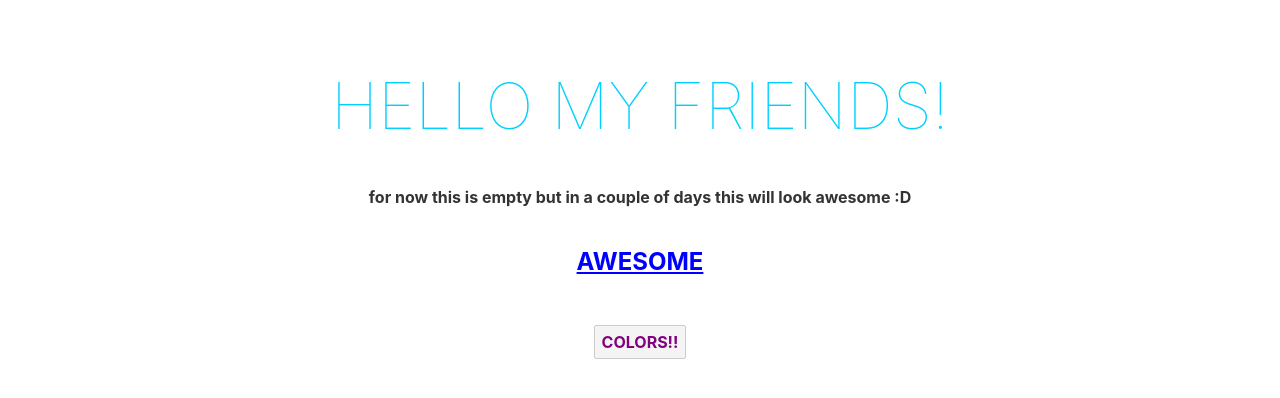
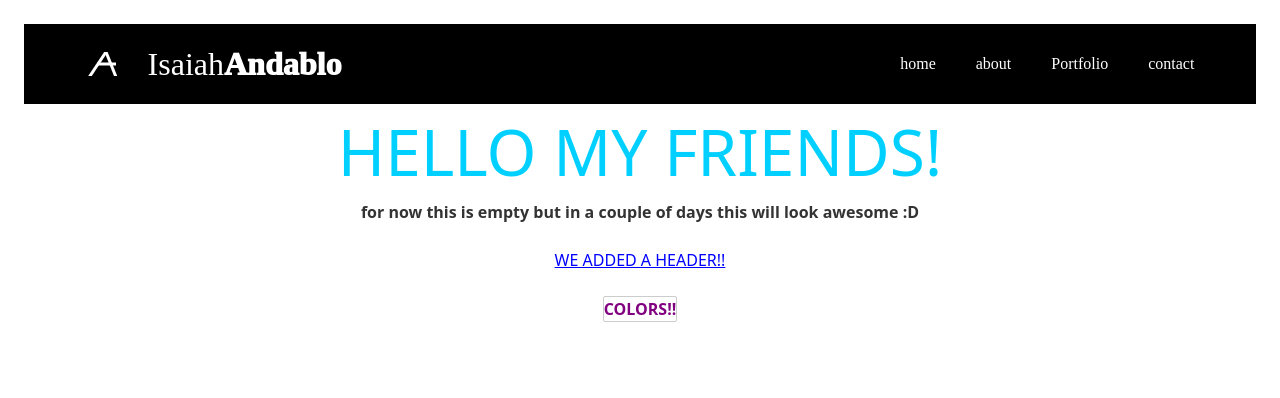
Before and after one commit to Is4iah/MyWebsite, a Svelte app: page / in a window 1280 px wide. Shown: the top 398 px of the page. Built offline with nearby package versions, Linux system fonts and the light colour scheme.

Commit message:
Added a header!

```diff
--- a/src/App.svelte
+++ b/src/App.svelte
@@ -4,12 +4,10 @@
     const headingID = 'heading'
     const id = 'headingId'
     let words = "<b> COLORS!! </b>"
-    // const disabled = false
+    const disabled = false
     let status = true
     let promoted = false
-
     let br = "<br></br>"
-
     function changeStatus() {
         if (promoted == false)  {
             promoted = true;
@@ -25,6 +23,16 @@
         }
     }
 
+    // import Header from "./Header.svelte"
+    import Navbar from './Navbar.svelte'
+	import Sidebar from './Sidebar.svelte'
+	import Main from './Main.svelte'
+    import Text from './Text.svelte'
+
+    import HeaderOnline from './HeaderOnline.svelte'
+
+    let open = false
+
 
 
 </script>
@@ -35,17 +43,29 @@
     <!-- <h2 class={!promoted ? 'promoted' : ''}> Promoted </h2>
     <h2 class:promoted> Promoted </h2> -->
 
+    <HeaderOnline/>
+
+    <!-- <Sidebar bind:open/>
+    <Navbar bind:sidebar={open}/>
+    <Main/>
+    <Text/> -->
+
 
 
 
 	<h1>Hello {name}!</h1>
     <div>{@html channel}</div>
-    <h2 class={status ? 'win' : 'danger'} > AWESOME {@html br} </h2>
+    <h2 class={status ? 'win' : 'danger'} > WE ADDED A HEADER!! {@html br} </h2>
 
     <button on:click={changeStatus} class='button'> {@html words} </button>
 
 
 </main>
+
+
+<svelte:head>
+    <link href="https://unpkg.com/tailwindcss@^1.0/dist/tailwind.min.css" rel="stylesheet"/>
+</svelte:head>
 
 <style>
 
--- a/src/Hamburger.svelte
+++ b/src/Hamburger.svelte
@@ -2,7 +2,8 @@
 	export let open = false
 </script>
 
-<button class="text-black-500 hover:text-gray-700 cursor-pointer mr-4 border-none focus:outline-none" class:open on:click={() => open = !open}>
+<!-- <button class="text-white-500 hover:text-white-700 cursor-pointer mr-4 border-none focus:outline-none" class:open on:click={() => open = !open}> -->
+<button class:open on:click={() => open = !open}>
 	<svg width=32 height=20>
 		<line id="top" x1=0 y1=2  x2=32 y2=2/>
 		<line id="middle" x1=0 y1=12 x2=24 y2=12/>
@@ -11,6 +12,14 @@
 </button>
 
 <style>
+
+	button {
+		cursor: pointer;
+		/* text-emphasis-color: white; */
+		color: white;
+		border: none;
+		outline: none;
+	}
 	svg {
 		min-height: 24px;
 		transition: transform 0.3s ease-in-out;
@@ -20,7 +29,7 @@
 	svg line {
 		stroke: currentColor;
 		stroke-width: 3;
-		transition: transform 0.3s ease-in-out
+		transition: transform 10s ease-in-out
 	}
 
 	button {
@@ -31,15 +40,16 @@
 		transform: scale(0.7)
 	}
 
-	.open #top {
+	/* .open #top {
 		transform: translate(6px, 0px) rotate(45deg)
+	} */
+
+	.open #middle {
+		/* opacity: 0; */
+		transform: translate(-12px, 9px) rotate(-45deg)
 	}
 
-	.open #middle {
-		opacity: 0;
-	}
-
-  .open #bottom {
+  /* .open #bottom {
 		transform: translate(-12px, 9px) rotate(-45deg)
-	}
+	} */
 </style>
--- /dev/null
+++ b/src/Header.svelte
@@ -0,0 +1,72 @@
+<script>
+    import Hamburger from './Hamburger.svelte'
+
+    export let sidebar = true
+
+    import Logo from "./Logo.svelte"
+</script>
+
+
+
+<header id="header" class="header">
+
+
+    <nav class="flex">
+        <nav>
+            <Logo/>
+        </nav>
+
+        <nav>
+            <ul id="nav">
+                <li class="list_row"><a href="https://www.adhamdannaway.com/about" class="header_text">about</a></li>
+                <li class="list_row"><a href="andablo.me" class="header_text">book</a></li>
+                <li class="list_row"><a href="andablo.me">portfolio</a></li>
+                <li class="list_row"><a href="andablo.me">blog</a></li>
+                <li class="list_row"><a href="andablo.me">contact</a></li>
+                <!-- <li> -->
+                    <!-- <ul > -->
+                        <!-- <li class="email"><span id="email-tooltip" tooltip="Click to copy my email address to your clipboard 😀"><a id="email" data-clipboard-text="email address goes here">email</a></span></li> -->
+                        <!-- <li ><a href="https://www.https://twitter.com/AndabloIsaiah" title="Follow me on Twitter" target="_blank">twitter</a></li> -->
+                        <!-- <li ><a href="https://au.linkedin.com/in/andablo" title="Connect with me on Linkedin" target="_blank">linkedin</a></li> -->
+                        <!-- <li ><a href="https://www.facebook.com/Gucci.Scuzzy" title="Like me on Facebook" target="_blank">facebook</a></li> -->
+                        <!-- <li ><a href="https://www.instagram.com/isaiah._.ii/" title="Follow me on Instagram" target="_blank">instagram</a></li> -->
+                    <!-- </ul> -->
+                <!-- </li> -->
+            </ul>
+
+        </nav>
+	</nav>
+    <!-- we want to use <nav> since we will be directing to other links -->
+    <!-- <li> creates a list for us -->
+    <!--  use <a href= " <link> " for refrences -->
+
+</header>
+
+
+<style>
+    .list_row {
+        display: inline;
+        margin: 0 auto;
+    }
+
+    .header {
+        flex: auto;
+        color: white;
+        background: black;
+        height:1in
+        height: 20sm;
+    }
+
+    .header_text {
+        color: white;
+        font-family: cursive;
+        background-color: transparent;
+    }
+
+    .text {
+        color: white;
+        font-family: cursive;
+        background-color: black;
+    }
+
+</style>
--- /dev/null
+++ b/src/HeaderOnline.svelte
@@ -0,0 +1,159 @@
+<script>
+    import Hamburger from './Hamburger.svelte'
+    export let open = false
+</script>
+
+
+
+<header>
+    <link rel="preconnect" href="https://fonts.googleapis.com">
+    <title> </title>
+    <div class="logo_container">
+
+        <button class:open on:click={() => open = !open}>
+            <svg width=32 height=20>
+                <line id="top" x1=0 y1=30  x2=20 y2=0/>
+                <line id="middle" x1=11 y1=12 x2=30 y2=12/>
+                <line id="bottom" x1=20 y1=0 x2=32 y2=30/>
+            </svg>
+        </button>
+
+        <h1>Isaiah<span>Andablo</span></h1>
+    </div>
+    <div class="inner_header">
+        <ul class="navigation">
+            <a><li>home</li></a>
+            <a><li>about</li></a>
+            <a><li>Portfolio</li></a>
+            <a><li>contact</li></a>
+        </ul>
+    </div>
+
+
+</header>
+
+
+
+
+<style>
+    /* you want to use 100% so it is responsive to all monitors */
+    * {
+        margin: 0;
+        padding: 0;
+        list-style: none;
+        text-decoration: none;
+    }
+
+    header {
+        width: 100%;
+        height: 80px;
+        display: block;
+        background-color: black;
+    }
+
+    .inner_header {
+        width: 90%;
+        height: 100%;
+        display: block;
+        margin: 0 auto;
+        /* background-color: red; */
+
+    }
+
+    .logo_container {
+        height: 100%;
+        display: table;
+        float: left;
+        padding-left: 5%;
+        /* padding: 20px; */
+    }
+
+    .logo_container h1{
+        color: white;
+        height: 100%;
+        display: table-cell;
+        vertical-align: middle;
+        font-family: 'Montserrat';
+        font-size: 32px;
+        font-weight: 100;
+    }
+
+    .logo_container button{
+        color: white;
+        height: 100%;
+        display: table-cell;
+        vertical-align: middle;
+        padding-right: 30px;
+    }
+
+
+    .logo_container h1 span{
+        font-weight: 1000;
+    }
+
+    .navigation {
+        float: right;
+        height: 100%;
+        cursor: pointer;
+    }
+
+    .navigation a {
+        height: 100%;
+        display: table;
+        float: left;
+        padding: 0px 20px;
+    }
+
+    .navigation a:last-child {
+        padding-right: 0%;
+    }
+
+    .navigation a li{
+        display: table-cell;
+        vertical-align: middle;
+        height: 100%;
+        color: white;
+        font-family: 'Montserrat';
+        font-size: 16px;
+    }
+
+    button {
+		cursor: pointer;
+		/* text-emphasis-color: white; */
+		color: white;
+		border: none;
+		outline: none;
+	}
+	svg {
+		min-height: 24px;
+		transition: transform 0.3s ease-in-out;
+
+	}
+
+	svg line {
+		stroke: currentColor;
+		stroke-width: 3;
+		transition: transform 0.3s ease-in-out
+	}
+
+	button {
+		z-index: 20;
+	}
+
+	/* .open svg {
+		transform: scale(0.7)
+	} */
+
+	.open #top {
+		transform: translate(6px, 0px) rotate(120deg)
+	}
+
+	.open #middle {
+		transform: translate(4px, 40px) rotate(-90deg) scale(1.3) scaleY(.8)
+	}
+
+  .open #bottom {
+		transform: translate(-12px, 9px) rotate(-90deg)
+	}
+
+</style>
--- a/src/Navbar.svelte
+++ b/src/Navbar.svelte
@@ -14,3 +14,11 @@
 
 	<Menu/>
 </header>
+
+
+<style>
+	.header {
+		-ms-flex: auto;
+
+	}
+</style>
```
Also changed, not shown: src/RENAMEDTEMP.svelte (renamed from src/AppProj.svelte), src/holding.txt (added).
